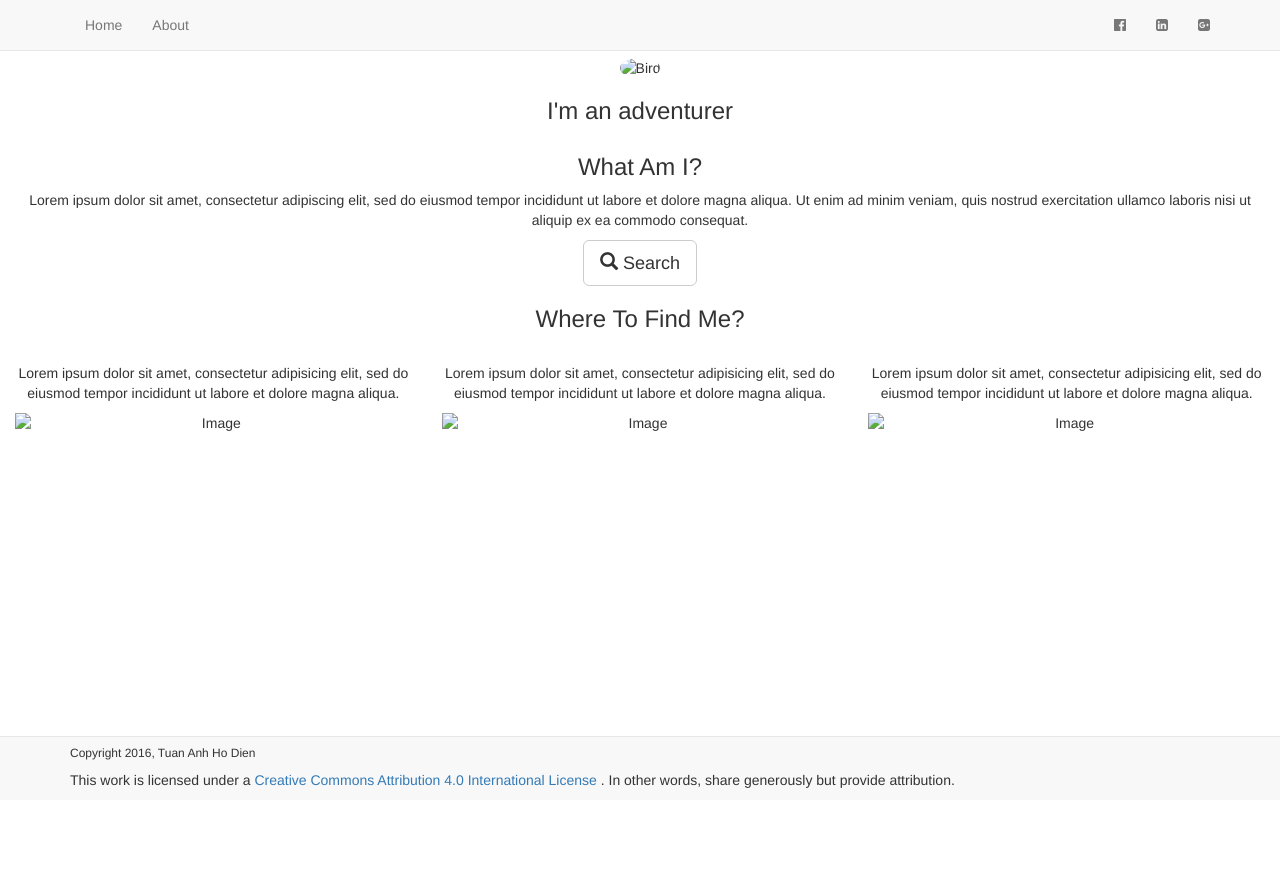
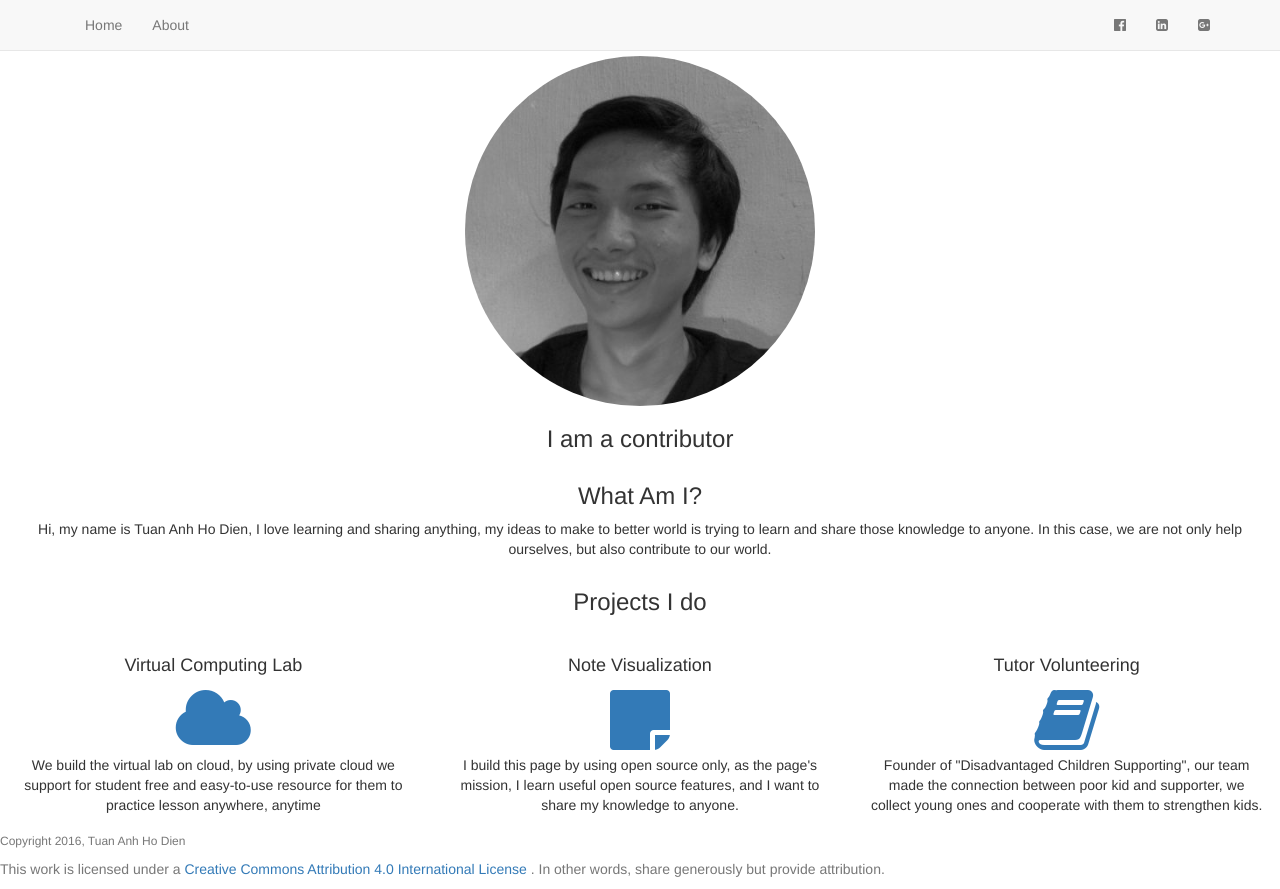
Before and after one commit to benkinmat/angularJs-practice, a plain HTML site: page index.html at #!/layout/about in a window 1280 px wide. Before the commit the page ends 800 px from the top, so only its background shows below. Drawn offline with nearby package versions, Linux system fonts and the light colour scheme; some packages are replaced by stand-ins of ours.

Commit message:
Finish information in Home&About, design pie chart again in appropriate place.

```diff
--- /dev/null
+++ b/app/layout/about.controller.js
@@ -0,0 +1,15 @@
+'use strict';
+
+var about = 'about';
+
+angular.module('app.layout')
+    .controller(about, AboutLayout);
+
+AboutLayout.$inject = ['$scope'];
+
+function AboutLayout(scope){
+    scope.about = {
+        author: 'Tuan Anh Ho Dien',
+        avatar: 'app/content/layout.avatar.jpg'
+    };
+}
--- a/app/layout/about.html
+++ b/app/layout/about.html
@@ -1,34 +1,45 @@
+<div ng-controller="about">
     <!-- First Container -->
     <div class="container-fluid bg-1 text-center">
         <h3 class="margin">Who Am I?</h3>
-    <img src="bird.jpg" class="img-responsive img-circle margin" style="display:inline" alt="Bird" width="350" height="350">
-    <h3>I'm an adventurer</h3>
+        <img ng-src="{{about.avatar}}" class="img-responsive img-circle margin" style="display:inline" alt="Bird" width="350" height="350">
+        <h3>I am a contributor</h3>
     </div>
 
     <!-- Second Container -->
     <div class="container-fluid bg-2 text-center">
         <h3 class="margin">What Am I?</h3>
-    <p>Lorem ipsum dolor sit amet, consectetur adipiscing elit, sed do eiusmod tempor incididunt ut labore et dolore magna aliqua. Ut enim ad minim veniam, quis nostrud exercitation ullamco laboris nisi ut aliquip ex ea commodo consequat. </p>
-    <a href="#" class="btn btn-default btn-lg">
-        <span class="glyphicon glyphicon-search"></span> Search
-    </a>
+        <p>Hi, my name is {{about.author}}, I love learning and sharing anything, my ideas to make to better world is trying to learn and share those knowledge to anyone. In this case, we are not only help ourselves, but also contribute to our world. </p>
+        <!--<a href="#" class="btn btn-default btn-lg">-->
+        <!--    <span class="glyphicon glyphicon-search"></span> Search-->
+        <!--</a>-->
     </div>
 
     <!-- Third Container (Grid) -->
     <div class="container-fluid bg-3 text-center">
-    <h3 class="margin">Where To Find Me?</h3><br>
+        <h3 class="margin">Projects I do</h3><br>
         <div class="row">
             <div class="col-sm-4">
-            <p>Lorem ipsum dolor sit amet, consectetur adipisicing elit, sed do eiusmod tempor incididunt ut labore et dolore magna aliqua.</p>
-            <img src="birds1.jpg" class="img-responsive margin" style="width:100%" alt="Image">
+                <h4>Virtual Computing Lab</h4>
+                <a href="https://www.youtube.com/watch?v=uD0FEf5Oq_s">
+                    <i class="fa fa-cloud fa-5x"></i>
+                </a>
+                <p>We build the virtual lab on cloud, by using private cloud we support for student free and easy-to-use resource for them to practice lesson anywhere, anytime</p>
             </div>
             <div class="col-sm-4">
-            <p>Lorem ipsum dolor sit amet, consectetur adipisicing elit, sed do eiusmod tempor incididunt ut labore et dolore magna aliqua.</p>
-            <img src="birds2.jpg" class="img-responsive margin" style="width:100%" alt="Image">
+                <h4>Note Visualization</h4>
+                <a href="#!/layout/home">
+                    <i class="fa fa-sticky-note fa-5x"></i>
+                </a>
+                <p>I build this page by using open source only, as the page's mission, I learn useful open source features, and I want to share my knowledge to anyone.</p>
             </div>
             <div class="col-sm-4">
-            <p>Lorem ipsum dolor sit amet, consectetur adipisicing elit, sed do eiusmod tempor incididunt ut labore et dolore magna aliqua.</p>
-            <img src="birds3.jpg" class="img-responsive margin" style="width:100%" alt="Image">
+                <h4>Tutor Volunteering</h4>
+                <a href="https://www.facebook.com/CLBTraiTimNhanAi/">
+                    <i class="fa fa-book fa-5x"></i>
+                </a>
+                <p>Founder of "Disadvantaged Children Supporting", our team made the connection between poor kid and supporter, we collect young ones and cooperate with them to strengthen kids.</p>
             </div>
         </div>
     </div>
+</div>
--- a/app/layout/shell.html
+++ b/app/layout/shell.html
@@ -5,19 +5,19 @@
 
     <div ng-view></div>
 
-    <!--<footer class="footer">-->
-    <!--    <div class="navbar-fixed-bottom navbar-collapse">-->
+    <footer class="footer">
+        <div class="text-muted">
+            <h6>Copyright 2016, Tuan Anh Ho Dien</h6>
+            <p>This work is licensed under a <a rel="license" href="http://creativecommons.org/licenses/by/4.0/">Creative Commons Attribution 4.0 International License</a> . In other words, share generously but provide attribution.</p>
+        </div>
+    </footer>
+
+    <!--<nav class="navbar navbar-default navbar-fixed-bottom">-->
+    <!--    <div class="container">-->
     <!--        <h6>Copyright 2016, Tuan Anh Ho Dien</h6>-->
     <!--        <p>This work is licensed under a <a rel="license" href="http://creativecommons.org/licenses/by/4.0/">Creative Commons Attribution 4.0 International License</a> . In other words, share generously but provide attribution.</p>-->
     <!--    </div>-->
-    <!--</footer>-->
-
-    <nav class="navbar navbar-default navbar-fixed-bottom">
-        <div class="container">
-            <h6>Copyright 2016, Tuan Anh Ho Dien</h6>
-            <p>This work is licensed under a <a rel="license" href="http://creativecommons.org/licenses/by/4.0/">Creative Commons Attribution 4.0 International License</a> . In other words, share generously but provide attribution.</p>
-        </div>
-    </nav>
+    <!--</nav>-->
 </div>
 <!--<footer class="footer">-->
 <!--    <div class="container">-->
--- a/app/note/nvDataVisualize.js
+++ b/app/note/nvDataVisualize.js
@@ -32,28 +32,21 @@ angular.module('app.note')
                     .outerRadius(outerRadius)
                     .innerRadius(innerRadius);
 
-                var svg = d3.select("body").append("svg")
+                var svg = d3.select("#bar-chart").append("svg")
                     .attr("width", outerWidth)
                     .attr("height", outerHeight);
-
 
                 var xScale = d3.scaleOrdinal().range([0, innerWidth]);
                 var colorScale = d3.scaleOrdinal(d3.schemeCategory10);
 
-                elements.on('$destroy', function() {
-                    // $interval.cancel(timeoutId);
-                    console.log("destroy");
-                    svg.selectAll("*").remove();
-                });
-
                 render(scope.data);
                 renderWhenDateUpdated('data');
 
+                elements.on('$destroy', function() {
+                    d3.selectAll("svg").remove();
+                });
+
                 function renderWhenDateUpdated(data) {
-                    // window.onresize = function() {
-                    //     return scope.$apply();
-                    // };
-
                     scope.$watch(data, function(newVals, oldVals) {
                         return render(newVals);
                     }, true);
@@ -69,10 +62,10 @@ angular.module('app.note')
                     var pieG = g.append("g")
                         .attr("transform", "translate(" + innerWidth / 2 + "," + innerHeight / 2 + ")");
 
-                    if (!data) return;
                     colorScale.domain(data.map(function(d) {
                         return d[colorColumn];
                     }));
+
                     pie.value(function(d) {
                         return d[pieValue];
                     });
@@ -96,79 +89,8 @@ angular.module('app.note')
                             return d.data[pieKey];
                         });
 
-                    slice.exit().remove();
-                    pieG.exit().remove();
+                    g.exit().remove();
                 }
-
-
-
-                // var width = 500,
-                //     height = 500,
-                //     radius = Math.min(width, height) / 2;
-
-                // var color = d3.scaleOrdinal(d3.schemeCategory20);
-
-                // var arc = d3.arc()
-                //     .outerRadius(radius - 10)
-                //     .innerRadius(0);
-
-                // //pie mapping key - value
-                // var pie = d3.pie()
-                //     .value(function(d) {
-                //         return d.value;
-                //     });
-
-                // var labelArc = d3.arc()
-                //     .outerRadius(radius - 10)
-                //     .innerRadius(0);
-
-                // var svg = d3.select("body").append("svg")
-                //     .attr("width", width)
-                //     .attr("height", height)
-                //     .append("g")
-                //     .attr("transform", "translate(" + width / 2 + "," + height / 2 + ")");
-
-                // render(scope.data);
-
-                // renderWhenDateUpdated('data');
-
-                // function renderWhenDateUpdated(data) {
-                //     window.onresize = function() {
-                //         return scope.$apply();
-                //     };
-
-                //     scope.$watch(data, function(newVals, oldVals) {
-                //         return render(newVals);
-                //     }, true);
-                // }
-
-                // function render(data) {
-                //     svg.selectAll('*').remove();
-
-                //     if (!data) return;
-
-                //     //use pie to generate arc datas
-                //     var g = svg.selectAll(".arc")
-                //         .data(pie(data))
-                //         .enter()
-                //         .append("g");
-
-                //     //main - draw
-                //     g.append("path")
-                //         .attr("d", arc)
-                //         .style("fill", function(d) {
-                //             return color(d.data.name);
-                //         });
-
-                //     g.append("text")
-                //         .attr("transform", function(d) {
-                //             return "translate(" + labelArc.centroid(d) + ")";
-                //         })
-                //         .attr("dy", ".35em")
-                //         .text(function(d) {
-                //             return d.data.name;
-                //         });
-                // }
             }
         };
     });
--- a/index.html
+++ b/index.html
@@ -21,6 +21,7 @@
     <script src="app/core/core.config.js"></script>
     <script src="app/layout/layout.module.js"></script>
     <script src="app/layout/layout.route.js"></script>
+    <script src="app/layout/about.controller.js"></script>
     <script src="app/layout/shell.controller.js"></script>
     <script src="app/layout/sidebar.controller.js"></script>
     <script src="app/layout/topnav.controller.js"></script>
```
Also changed, not shown: app/layout/home.html (+4 -4 lines), app/note/note.html (+2 -41 lines), app/content/layout.avatar.jpg (added). Lines whose indentation alone changed are shown as unchanged.
